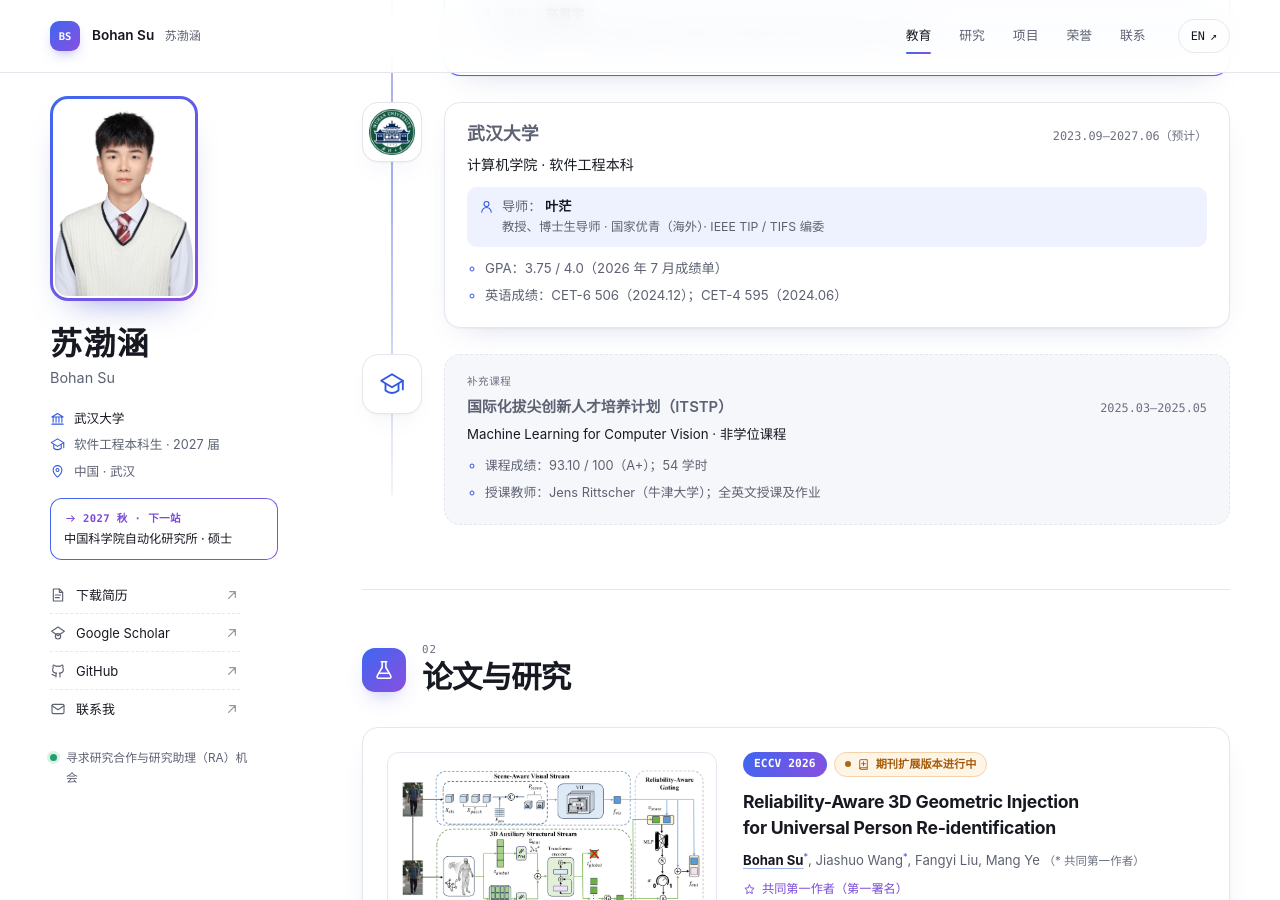
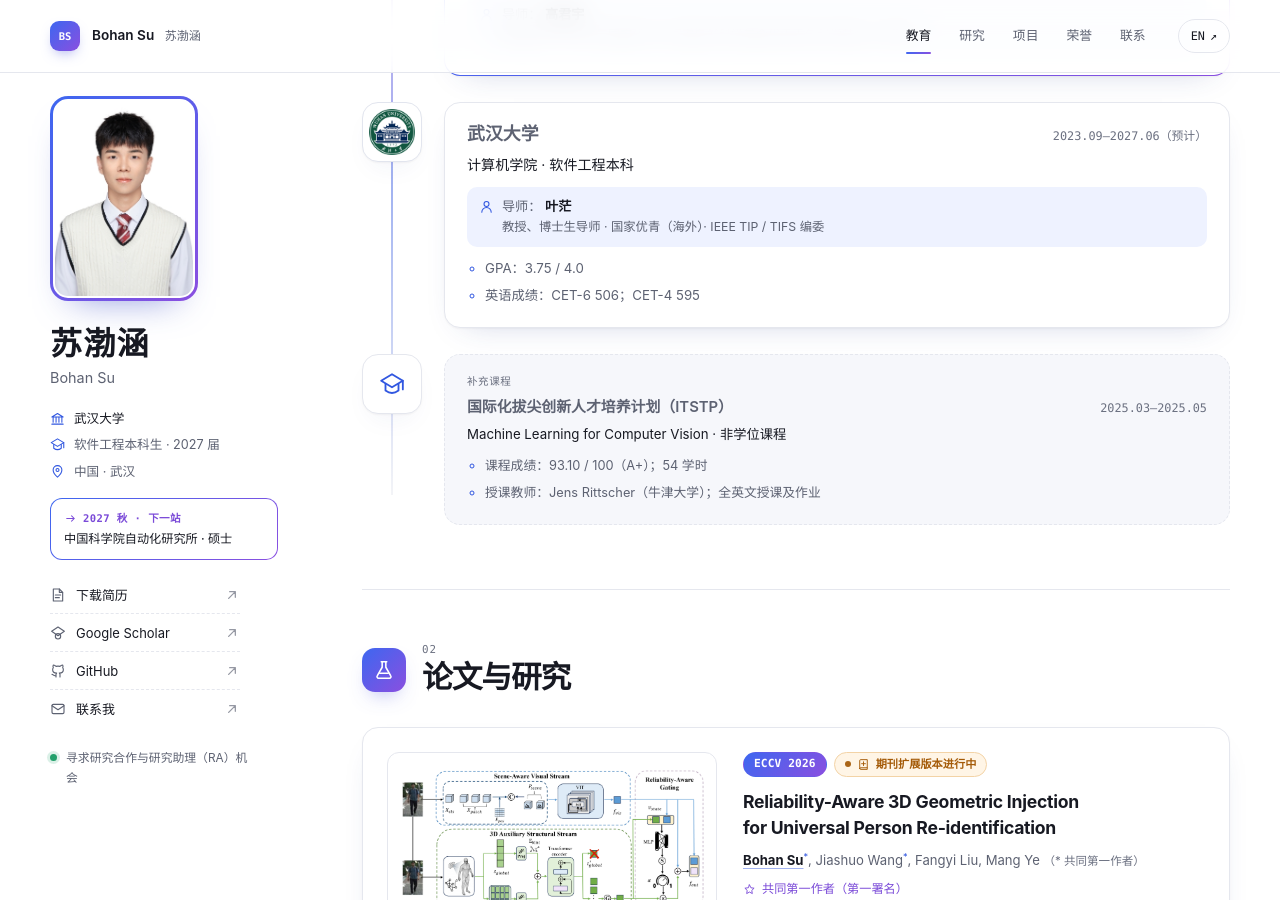
Before and after one commit to BohanSu/BohanSu.github.io, a Jekyll site: the page built from _pages/about.html, in a window 1280 px wide and 900 px high, scrolled down 996 px. Built offline with Jekyll 4.4.1, drawn with Linux system fonts in a browser that asks for light colours.

Commit message:
Drop date notes from GPA and CET scores
Co-Authored-By: Claude Opus 4.8 <noreply@anthropic.com>

```diff
--- a/_data/homepage.json
+++ b/_data/homepage.json
@@ -216,8 +216,8 @@
           "title": "教授、博士生导师 · 国家优青（海外）· IEEE TIP / TIFS 编委"
         },
         "details": [
-          "GPA：3.75 / 4.0（2026 年 7 月成绩单）",
-          "英语成绩：CET-6 506（2024.12）；CET-4 595（2024.06）"
+          "GPA：3.75 / 4.0",
+          "英语成绩：CET-6 506；CET-4 595"
         ],
         "kind": "degree"
       },
@@ -566,8 +566,8 @@
           "title": "Professor and doctoral supervisor · NSFC Excellent Young Scientists Fund (Overseas) · Associate Editor, IEEE TIP & TIFS"
         },
         "details": [
-          "GPA: 3.75 / 4.0 (July 2026 transcript)",
-          "CET-6: 506 (Dec 2024); CET-4: 595 (Jun 2024)"
+          "GPA: 3.75 / 4.0",
+          "CET-6: 506; CET-4: 595"
         ],
         "kind": "degree"
       },
```
